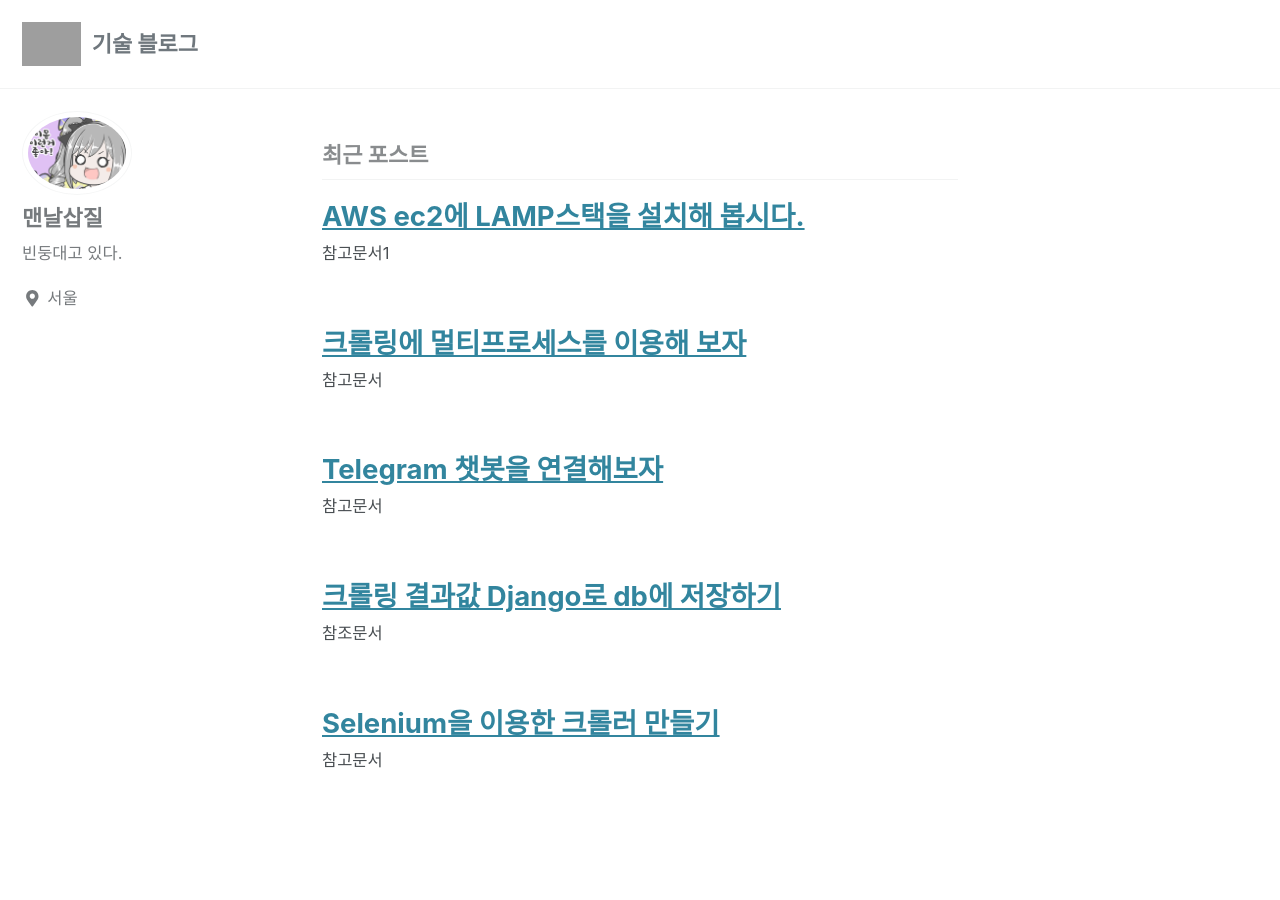
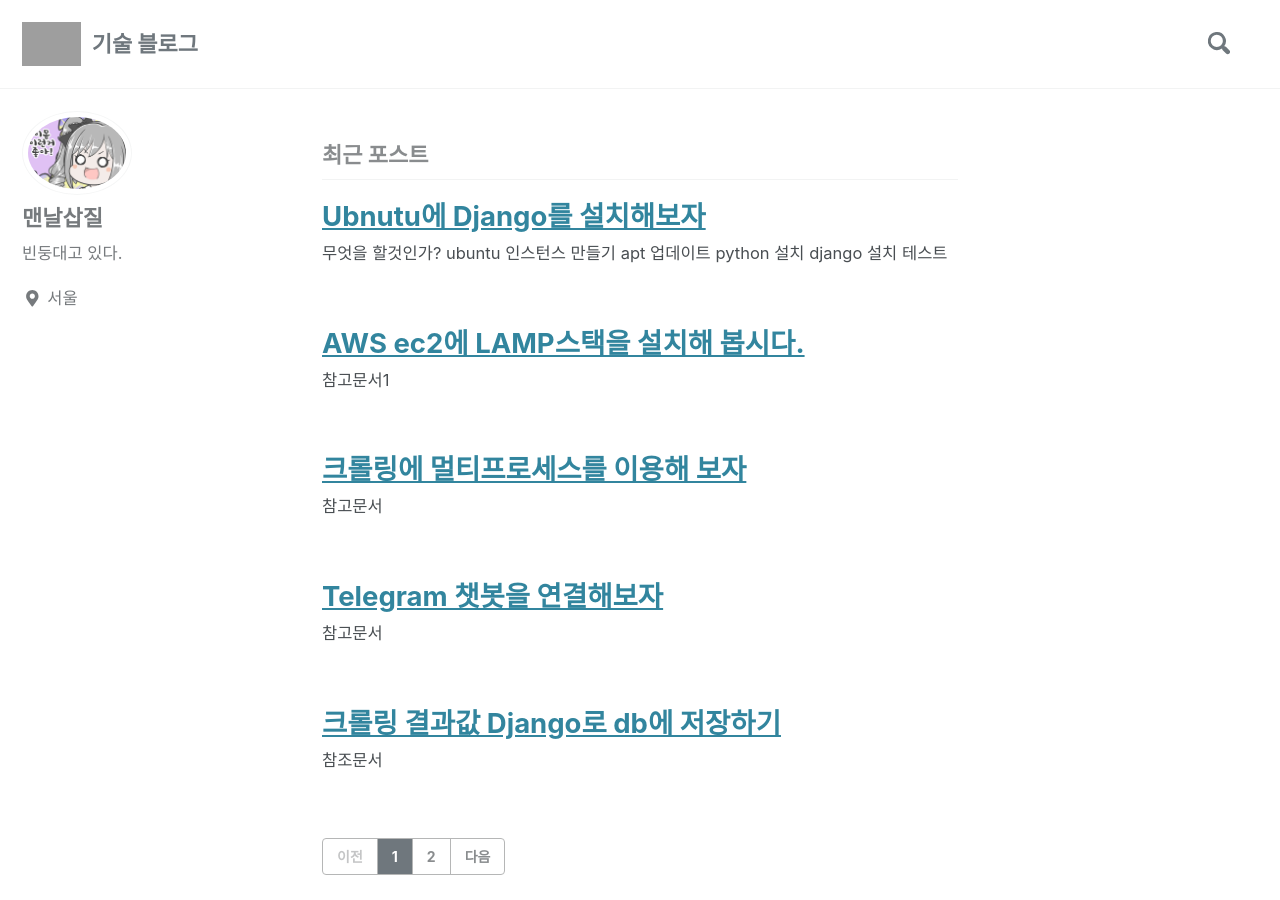
Before and after one commit to Shindongsik/Shindongsik.github.io, a Jekyll site: the page built from index.html, in a window 1280 px wide and 900 px high. Built offline with Jekyll 4.4.1, drawn with Linux system fonts in a browser that asks for light colours; cached includes are drawn as plain includes; the list of posts is cut into pages by our own code; grey boxes are pictures that could not be loaded.

Commit message:
포스트 추가

```diff
--- a/_config.yml
+++ b/_config.yml
@@ -64,7 +64,7 @@
   secret                 :
 atom_feed:
   path                   : # blank (default) uses feed.xml
-search                   : # true, false (default)
+search                   : true # true, false (default)
 search_full_content      : true # true, false (default)
 search_provider          : lunr # lunr (default), algolia, google
 algolia:
--- /dev/null
+++ b/_posts/2019-04-10-django-install-ubuntu.md
@@ -0,0 +1,125 @@
+---
+title: "Ubnutu에 Django를 설치해보자"
+categories: [python]
+tags: [python,django,ubuntu]
+date: 2019-04-10 12:55:00 +0200
+read_time: false
+---
+## 무엇을 할것인가?
+1. ubuntu 인스턴스 만들기
+2. apt 업데이트
+3. python 설치
+4. django 설치
+5. 테스트
+
+## ubuntu 인스턴스 만들기
+aws매니저콘솔의 서비스에서 ec2를 선택합니다.
+
+인스턴스시작 에서 우분투를 선택합니다.
+
+인스턴스생성이 완료되면, 보안그룹에서 8000번 포트를 오픈합니다.(장고의 테스트 웹서버에서 사용)
+
+## apt 업데이트
+apt의 관리패키지 리스트 업데이트
+
+{% highlight python %}
+sudo apt update
+{% endhighlight %}
+
+apt 패키지를 최신버전으로 업그레이드
+
+{% highlight python %}
+sudo apt upgrade
+{% endhighlight %}
+
+>중간에 나오는 질문은 y 또는 ok 해줍니다.
+
+## 파이썬 설치
+이미 설치 되어 있을수 있습니다. 확인해봅니다.
+
+{% highlight python %}
+python3 --version
+{% endhighlight %}
+
+설치되어 있지 않다면, 설치해 줍니다.(버전은 자신에게 알맞은 것으로 설치)
+
+{% highlight python %}
+sudo apt install python3.6
+{% endhighlight %}
+
+## 장고 설치
+[참고문서1](https://tutorial.djangogirls.org/ko/django_installation/){:target='_blank'}
+
+장고 폴더를 만들어 줍니다.
+
+{% highlight python %}
+mkdir django
+cd django
+{% endhighlight %}
+
+가상환경 패키지를 설치 합니다.
+
+{% highlight python %}
+sudo apt install python3-venv
+{% endhighlight %}
+
+가상 환경을 만들어 줍니다.
+
+{% highlight python %}
+python3 -m venv my_venv
+{% endhighlight %}
+
+가상 환경 실행
+
+{% highlight python %}
+source my_venv/bin/activate
+{% endhighlight %}
+
+>콘솔의 프롬프트 앞에(my_venv)접두어가 붙어있다면 virtualenv가 시작되었음을 알 수 있습니다.
+
+>가상환경 종료는 deactivate
+
+pip 설치
+
+{% highlight python %}
+python3 -m pip install --upgrade pip
+{% endhighlight %}
+
+장고 설치
+
+{% highlight python %}
+pip install django==2.2
+{% endhighlight %}
+
+## 장고 테스트
+[참고문서2](https://tutorial.djangogirls.org/ko/django_start_project/){:target='_blank'}
+
+장고 프로젝트를 만듭니다.
+
+{% highlight python %}
+django-admin startproject mysite .
+{% endhighlight %}
+
+설정 변경
+
+{% highlight python %}
+sudo vim mysite/settings.py
+
+#아래 내용을 에디터 안에서 수정
+ALLOWED_HOSTS = ['퍼블릭ip', '퍼블릭dns']
+
+LANGUAGE_CODE = 'ko-kr'
+
+TIME_ZONE = 'Asia/Seoul'
+
+STATIC_URL = '/static/'
+STATIC_ROOT = os.path.join(BASE_DIR, 'static')
+{% endhighlight %}
+
+장고 웹서버 시작
+
+{% highlight python %}
+python manage.py runserver 0.0.0.0:8000
+{% endhighlight %}
+
+>웹브라우저로 접속해서, 장고 기본페이지가 보이면 성공입니다.
```
